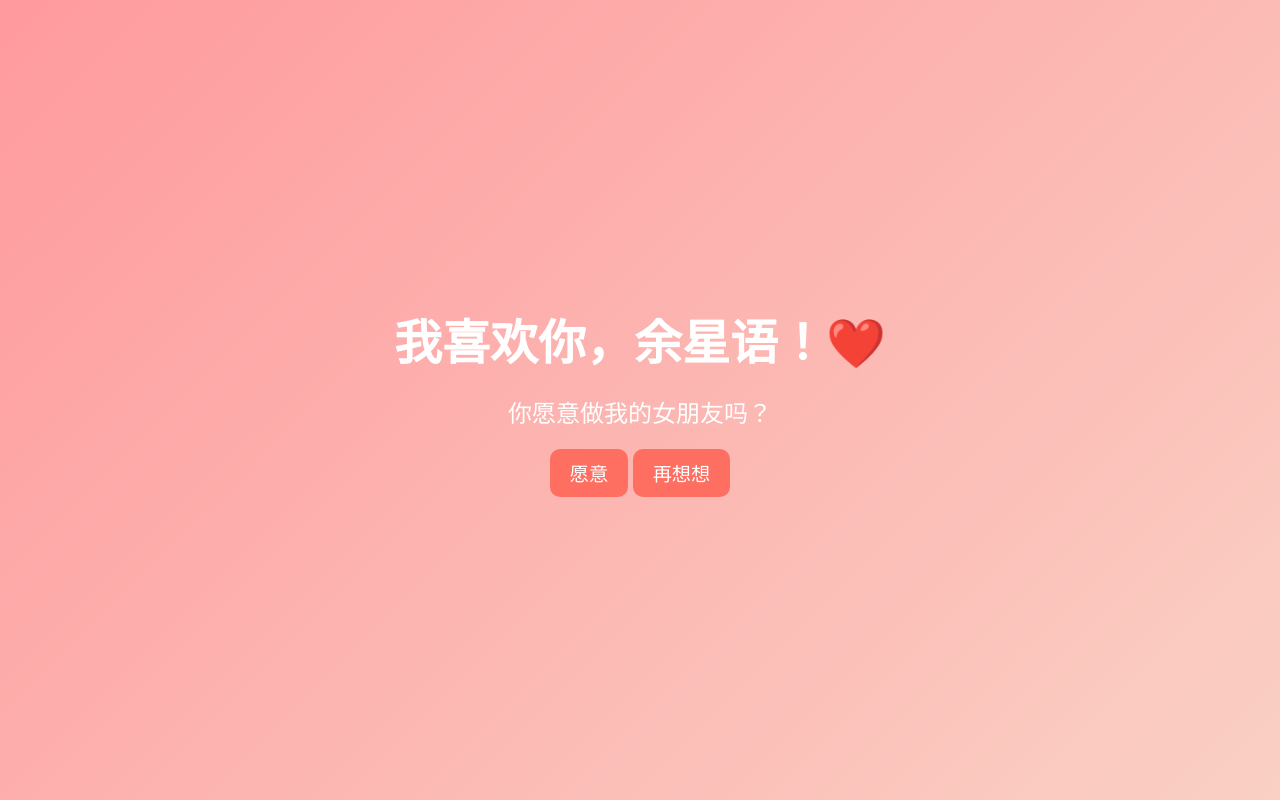
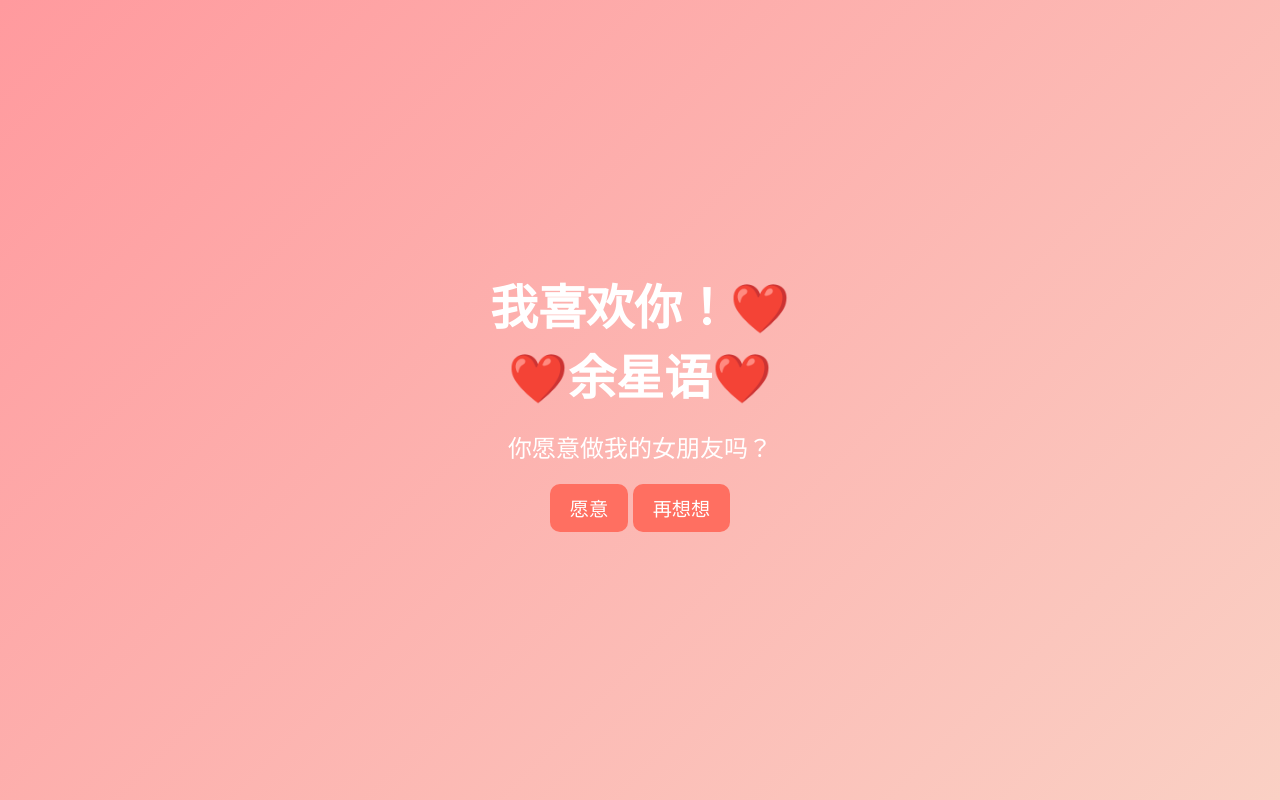
Before and after one commit to wuxifu/wuxifu.github.io, a plain HTML site: page index.html in a window 1280 px wide. Drawn offline with Linux system fonts and the light colour scheme.

Commit message:
Update index.html

```diff
--- a/index.html
+++ b/index.html
@@ -62,7 +62,8 @@
 </head>
 <body>
     <div class="container">
-        <h1>我喜欢你，余星语！❤️</h1>
+        <h1>我喜欢你！❤️</h1>
+        <h1>❤️余星语❤️</h1>
         <p>你愿意做我的女朋友吗？</p>
         <button onclick="alert('太棒了！我们会很幸福的！❤️')">愿意</button>
         <button onclick="alert('不行？必须行～😊')">再想想</button>
```
